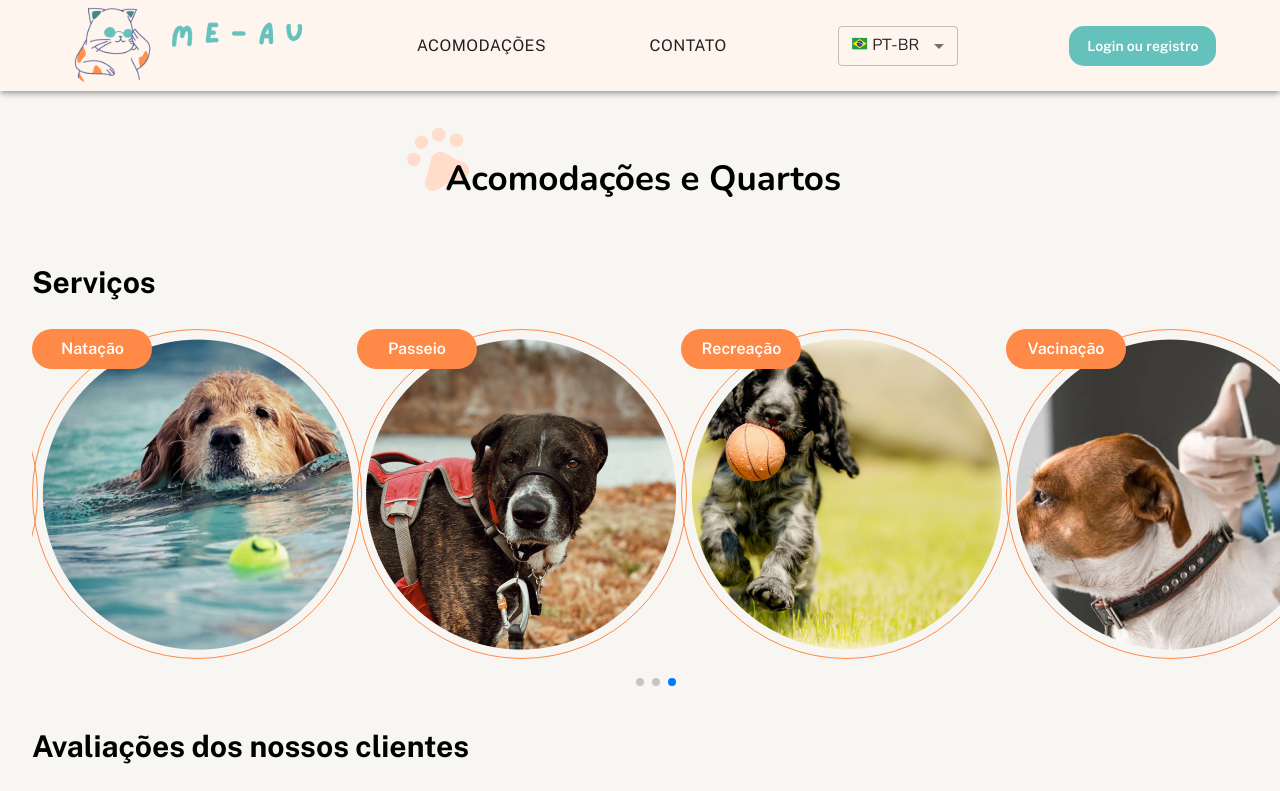
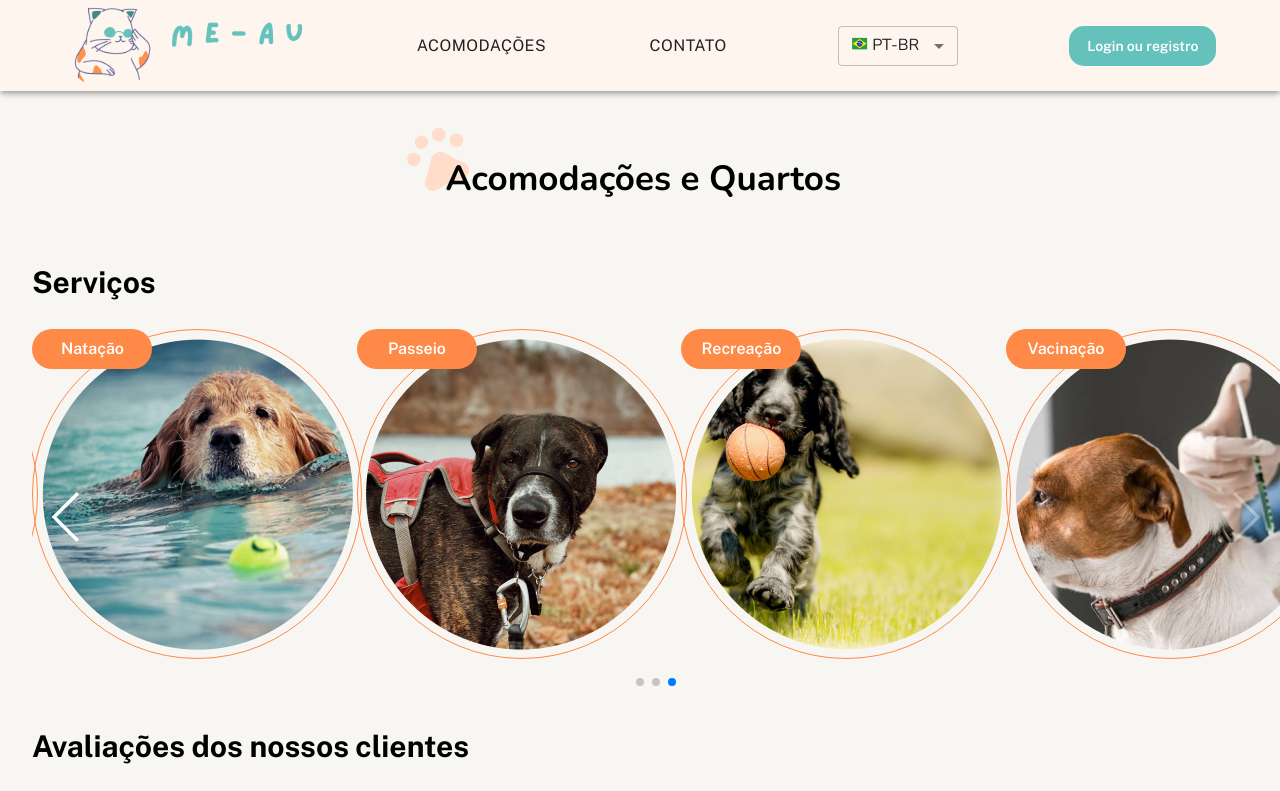
Before and after one commit to M4-PROJETO-FINAL/me-au-front-end, a React (Create React App) app: page / in a window 1280 px wide. Shown: the top 791 px of the page. Built offline with nearby package versions, Linux system fonts and the light colour scheme.

Commit message:
feat: Adicionei paginação ao carrossel

```diff
--- a/src/components/Services/index.tsx
+++ b/src/components/Services/index.tsx
@@ -1,10 +1,7 @@
-import React, { useRef, useState } from "react";
-
 import { useMediaQuery } from "react-responsive";
 
-import { Pagination } from "swiper";
+import { Pagination, Navigation } from "swiper";
 import { Swiper, SwiperSlide } from "swiper/react";
-import { StyledSection } from "./styles";
 
 import Banho from "../../assets/ServicesPictures/banho&tosa.png";
 import Massagem from "../../assets/ServicesPictures/massagem.png";
@@ -12,6 +9,7 @@ import Natacao from "../../assets/ServicesPictures/natacao.png";
 import Passeio from "../../assets/ServicesPictures/passeio.png";
 import Recreacao from "../../assets/ServicesPictures/recreacao.png";
 import Vacinacao from "../../assets/ServicesPictures/vacinacao.png";
+import { StyledSection } from "./styles";
 
 import "swiper/css";
 import "swiper/css/effect-coverflow";
@@ -32,7 +30,8 @@ const Services = () => {
         initialSlide={3}
         spaceBetween={50}
         pagination={true}
-        modules={[Pagination]}
+        navigation={true}
+        modules={[Pagination, Navigation]}
       >
         <SwiperSlide>
           <div className="imgContainer">
--- a/src/styles/GlobalStyles.ts
+++ b/src/styles/GlobalStyles.ts
@@ -8,7 +8,7 @@ export const swiperStyle = css`
     position: relative;
     overflow: hidden;
     list-style: none;
-    padding: 30px;
+    padding: 1.875rem;
     /* Fix of Webkit flickering */
     z-index: 1;
     height: 25rem;
```
